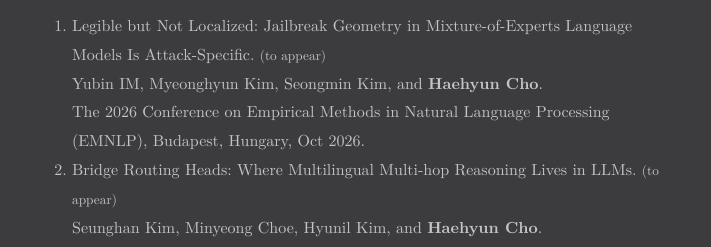
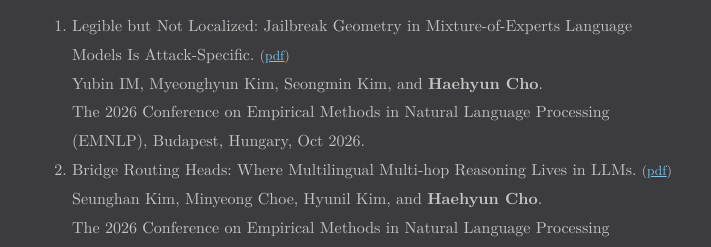
Before and after one commit to haehyun/haehyun.github.io, a website: page index.html in a window 1280 px wide. Shown: the part 551-798 px from the top of the page, without its empty margins (284-995 px from the left). Drawn offline with Linux system fonts and the light colour scheme.

Commit message:
emnlp papers

```diff
--- a/index.html
+++ b/index.html
@@ -82,14 +82,14 @@
         <ol>
           <li id="jailgeo">
             Legible but Not Localized: Jailbreak Geometry in Mixture-of-Experts Language Models Is Attack-Specific.
-            <small>(to appear)</small><br>
+            <small>(<a href="./papers/legible-not-localized-emnlp26.pdf">pdf</a>)</small><br>
             Yubin IM, Myeonghyun Kim, Seongmin Kim, and <b>Haehyun Cho</b>.<br>
             The 2026 Conference on Empirical Methods in Natural Language Processing (EMNLP), Budapest, Hungary, Oct 2026.<br>
           </li>
 
           <li id="bridgerouting">
             Bridge Routing Heads: Where Multilingual Multi-hop Reasoning Lives in LLMs.
-            <small>(to appear)</small><br>
+            <small>(<a href="./papers/bridge-routing-heads-emnlp26.pdf">pdf</a>)</small><br>
             Seunghan Kim, Minyeong Choe, Hyunil Kim, and <b>Haehyun Cho</b>.<br>
             The 2026 Conference on Empirical Methods in Natural Language Processing (EMNLP), Budapest, Hungary, Oct 2026.<br>
           </li>
```
Also changed, not shown: 2 other files.
